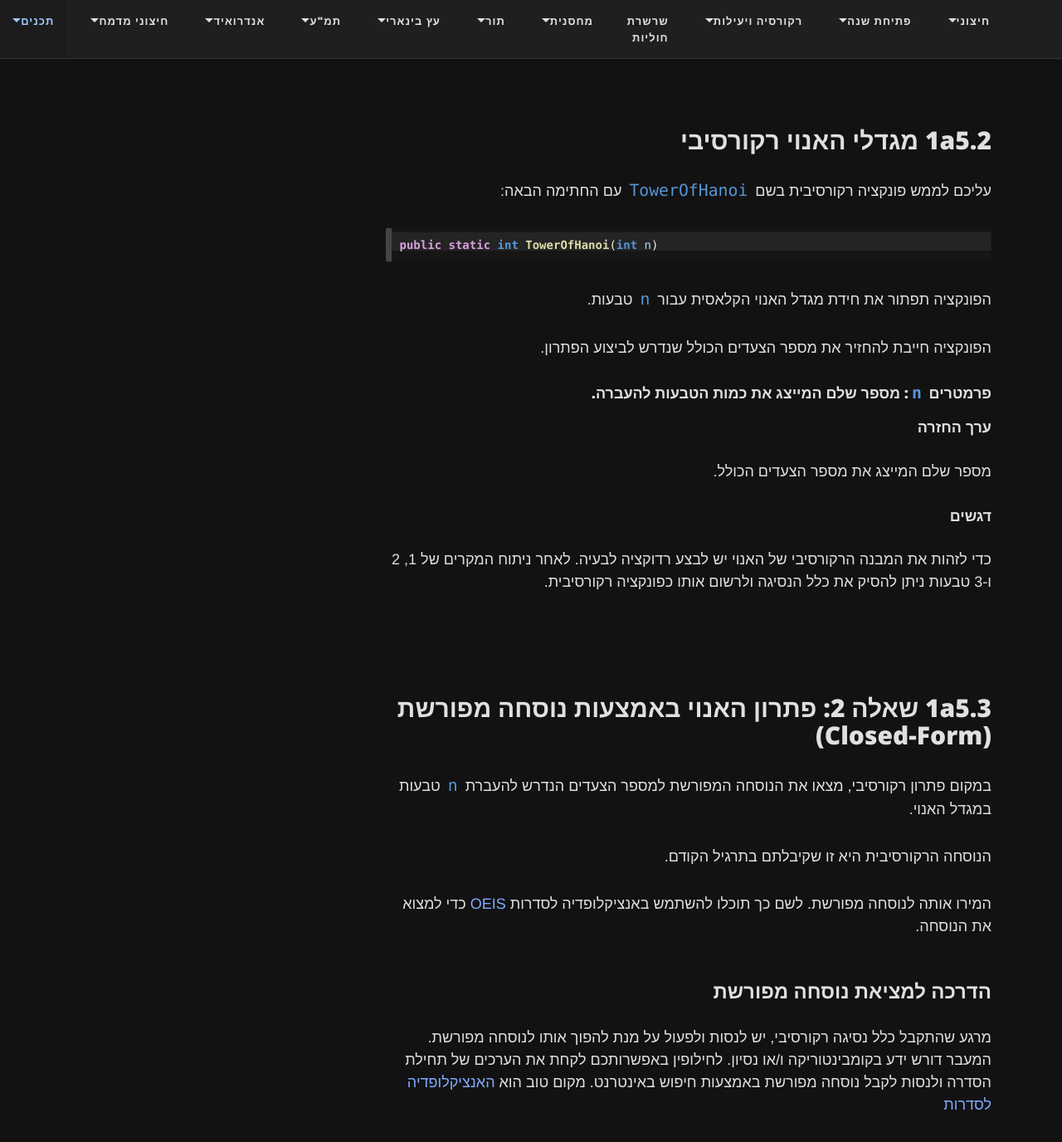
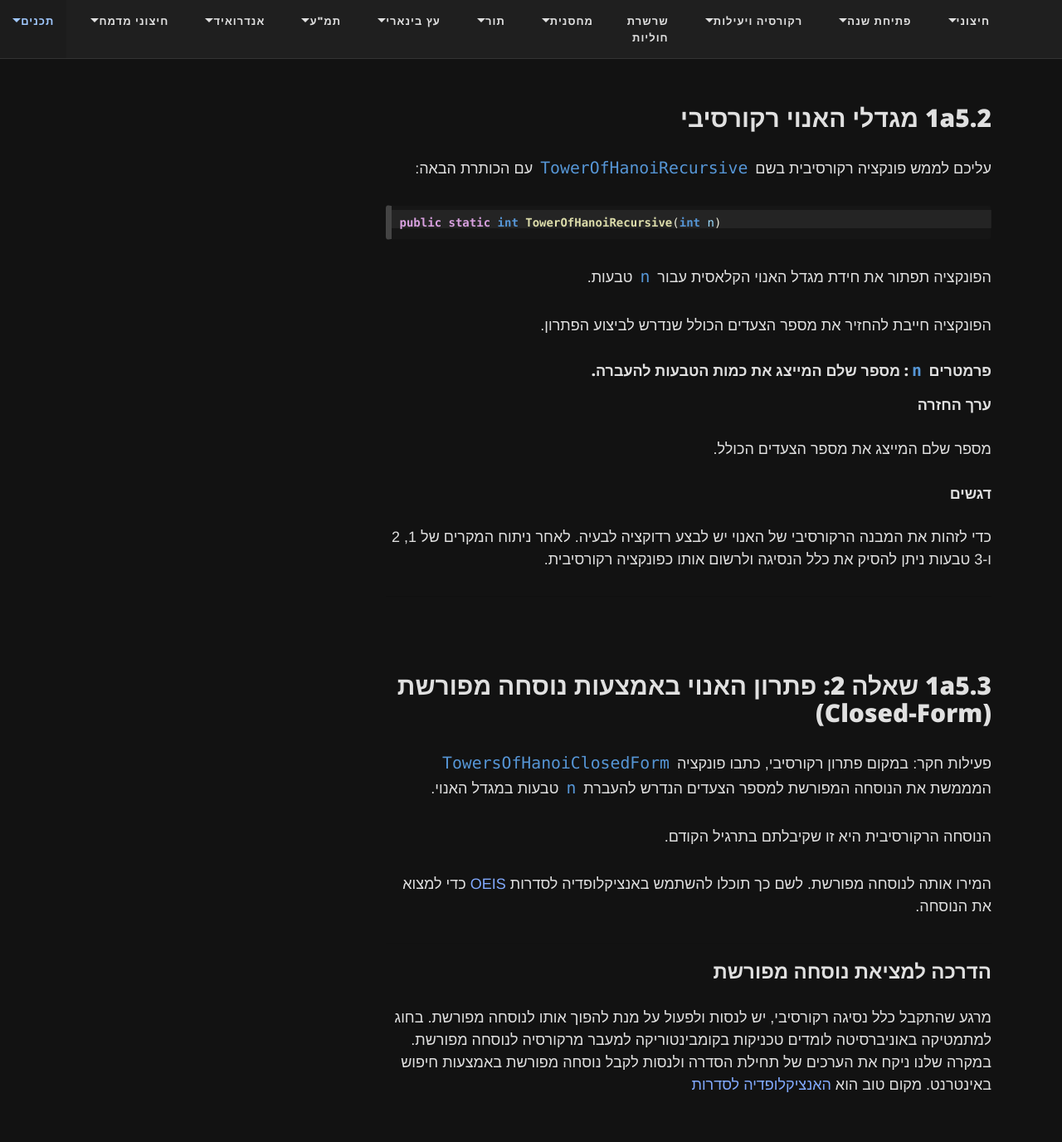
Before and after one commit to 3strategy/BeautifulMivney, a Jekyll site: the page built from cst/1recursion/Ex1a.5recursion.avanced.md, in a window 1280 px wide and 1400 px high, scrolled down 1053 px. Shown: the top 1376 px of the window at 83% size. Built offline with Jekyll 4.4.1, drawn with Linux system fonts in a browser that asks for light colours; comment, search, counter and statistics services are not loaded; some of the changed text lies outside the part shown.

Commit message:
updates to recursion tests

````diff
--- a/cst/1recursion/Ex1a.5recursion.avanced.md
+++ b/cst/1recursion/Ex1a.5recursion.avanced.md
@@ -8,12 +8,12 @@
 
 
 ## 1a5.1 מגדלי האנוי רקורסיבי כולל תיאור מעברים {#id1a5.1}
-עליכם לממש פונקציה רקורסיבית בשם `TowerOfHanoi` עם החתימה הבאה:
+עליכם לממש פונקציה רקורסיבית בשם `TowerOfHanoiSteps` עם הכותרת הבאה:
 
 ```csharp
-public static int TowerOfHanoi(int n, char from, char to, char aux)
+public static int TowerOfHanoiSteps(int n, char from, char to, char aux)
 ```
-עליכם לממש גרסה של הפונקציה TowerOfHanoi כך בנוסף להחזרת מספר המעברים, היא תדפיס לכל מעבר טקסט ברור עם הוראת המעבר, לדוגמה:
+בנוסף להחזרת מספר המעברים, היא תדפיס לכל מעבר טקסט ברור עם הוראת המעבר, לדוגמה:
 
 ```Move disk 3 from A to C```
 
@@ -30,10 +30,10 @@
 
 
 ## 1a5.2 מגדלי האנוי רקורסיבי {#id1a5.2}
-עליכם לממש פונקציה רקורסיבית בשם `TowerOfHanoi` עם החתימה הבאה:
+עליכם לממש פונקציה רקורסיבית בשם `TowerOfHanoiRecursive` עם הכותרת הבאה:
 
 ```csharp
-public static int TowerOfHanoi(int n)
+public static int TowerOfHanoiRecursive(int n)
 ```
 
 הפונקציה תפתור את חידת מגדל האנוי הקלאסית עבור `n` טבעות.
@@ -54,7 +54,7 @@
 ---
 
 ## 1a5.3 שאלה 2: פתרון האנוי באמצעות נוסחה מפורשת (Closed-Form) {#id1a5.3}
-במקום פתרון רקורסיבי, מצאו את הנוסחה המפורשת למספר הצעדים הנדרש להעברת `n` טבעות במגדל האנוי.
+פעילות חקר: במקום פתרון רקורסיבי, כתבו פונקציה `TowersOfHanoiClosedForm` המממשת את הנוסחה המפורשת למספר הצעדים הנדרש להעברת `n` טבעות במגדל האנוי.
 
 הנוסחה הרקורסיבית היא זו שקיבלתם בתרגיל הקודם.
 
@@ -64,12 +64,12 @@
 
 ### הדרכה למציאת נוסחה מפורשת
 
-מרגע שהתקבל כלל נסיגה רקורסיבי, יש לנסות ולפעול על מנת להפוך אותו לנוסחה מפורשת. המעבר דורש ידע בקומבינטוריקה ו/או נסיון. לחילופין באפשרותכם לקחת את הערכים של תחילת הסדרה ולנסות לקבל נוסחה מפורשת באמצעות חיפוש באינטרנט. מקום טוב הוא [האנציקלופדיה לסדרות](https://oeis.org/search?q=1%2C4%2C10%2C22%2C46&language=english&go=Search)
+מרגע שהתקבל כלל נסיגה רקורסיבי, יש לנסות ולפעול על מנת להפוך אותו לנוסחה מפורשת. בחוג למתמטיקה באוניברסיטה לומדים טכניקות בקומבינטוריקה למעבר מרקורסיה לנוסחה מפורשת. במקרה שלנו ניקח את הערכים של תחילת הסדרה ולנסות לקבל נוסחה מפורשת באמצעות חיפוש באינטרנט. מקום טוב הוא [האנציקלופדיה לסדרות](https://oeis.org/search?q=1%2C4%2C10%2C22%2C46&language=english&go=Search)
 
 
 
 ## 1a5.4 בדיקת חוקיות סודוקו {#id1a5.4}
-עליכם לממש פונקציה רקורסיבית בשם `IsValidSudoku` עם החתימה הבאה:
+עליכם לממש פונקציה רקורסיבית בשם `IsValidSudoku` עם הכותרת הבאה:
 ```csharp
 static bool IsValidSudoku(int[,] board, int row, int col, int num)
 ```
@@ -95,7 +95,7 @@
 
 
 ## 1a5.5 ספירת מסלולים במטריצה {#id1a5.5}
-עליכם לממש פונקציה רקורסיבית בשם `CountPaths` עם החתימה הבאה:
+עליכם לממש פונקציה רקורסיבית בשם `CountPaths` עם הכותרת הבאה:
 ```csharp
 static int CountPaths(int[,] matrix, int row, int col)
 ```
@@ -122,7 +122,7 @@
 
 
 ## 1a5.6 פתרון מבוך רקורסיבי {#id1a5.6}
-עליכם לממש פונקציה רקורסיבית ב-C# עם החתימה הבאה:
+עליכם לממש פונקציה רקורסיבית בשם `SolveMaze` עם הכותרת הבאה:
 ```csharp
 static bool SolveMaze(int[,] maze, int row, int col, int[,] solution)
 ```
````
Also changed, not shown: cst/1recursion/Ex1a.3recursion.arrays.md (+1 -1 lines), cst/1recursion/Ex1a.4recursion.void.md (+3 -3 lines).
